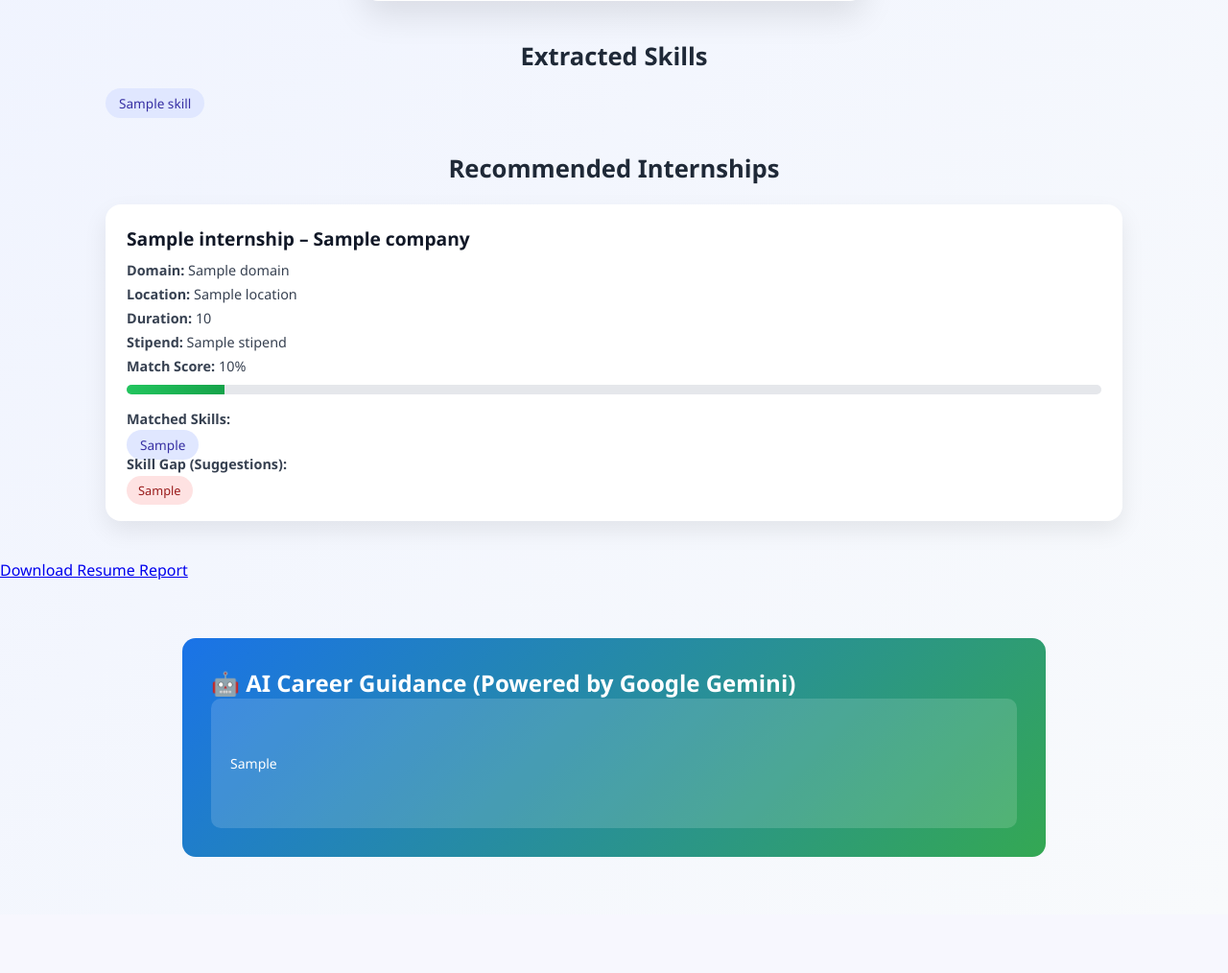
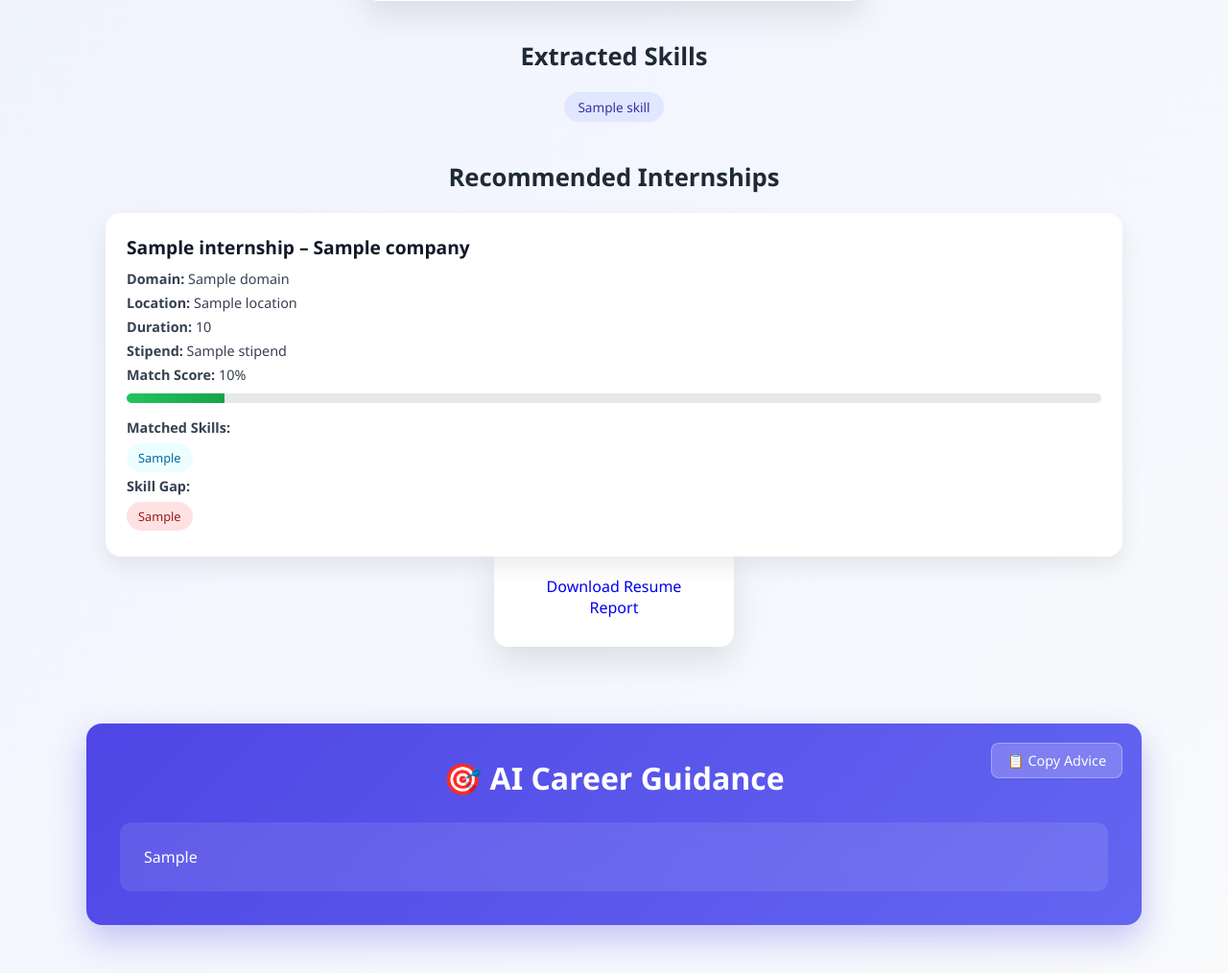
Before and after one commit to Devendra0655/Ai_Internship_Recommender, a Flask app: template templates/index.html in a window 1280 px wide. Shown: the part 666-1680 px from the top of the page at 96% size. Before the commit the page ends 1559 px from the top, so only its background shows below. Run offline with Flask 3, Linux system fonts and the light colour scheme; the template is opened without the code that fills it: most values are stand-ins (such as "Sample title", 1, 10 or a date in 2020).

Commit message:
Update: Add Gemini AI integration and improve UI

```diff
--- a/app.py
+++ b/app.py
@@ -1,27 +1,28 @@
 from resume_utils import extract_skills
-from flask import Flask, render_template, request, send_file
+from flask import Flask, render_template, request, send_file, jsonify
 from recommender import recommend
+from gemini_utils import get_career_advice, get_skill_gap_analysis
 import os
 
 BASE_DIR = os.path.dirname(os.path.abspath(__file__))
 DATASET_PATH = os.path.join(BASE_DIR, "internship.csv")
 
+app = Flask(__name__)
 
-app = Flask(__name__)
 
 @app.route("/", methods=["GET", "POST"])
 def index():
     skills = []
     results = []
+    career_advice = None
 
     if request.method == "POST":
 
-        # Manual skills
         manual_skills = request.form.get("skills")
         if manual_skills:
             skills.extend([s.strip().lower() for s in manual_skills.split(",")])
 
-        # Resume upload
+
         resume = request.files.get("resume")
         if resume and resume.filename.endswith(".pdf"):
             resume_skills = extract_skills(resume)
@@ -29,7 +30,7 @@ def index():
 
         skills = list(set(skills))
 
-        # Filters
+
         filters = {
             "domain": request.form.get("domain"),
             "duration": request.form.get("duration"),
@@ -38,7 +39,54 @@ def index():
 
         results = recommend(skills, DATASET_PATH, filters)
 
-    return render_template("index.html", skills=skills, results=results)
+
+        if results:
+            all_required_skills = set()
+            for result in results:
+                # Assuming each result has a 'required_skills' field
+                if 'required_skills' in result:
+                    all_required_skills.update(result['required_skills'])
+
+            missing_skills = list(all_required_skills - set(skills))
+
+
+            career_advice = get_career_advice(skills, missing_skills)
+
+    return render_template("index.html",
+                           skills=skills,
+                           results=results,
+                           career_advice=career_advice)
+
+
+@app.route("/api/career-advice", methods=["POST"])
+def api_career_advice():
+
+    data = request.get_json()
+    skills = data.get("skills", [])
+    missing_skills = data.get("missing_skills", [])
+
+    advice = get_career_advice(skills, missing_skills)
+
+    return jsonify({
+        "success": True,
+        "advice": advice
+    })
+
+
+@app.route("/api/skill-gap/<int:internship_id>", methods=["POST"])
+def api_skill_gap(internship_id):
+
+    data = request.get_json()
+    user_skills = data.get("user_skills", [])
+    required_skills = data.get("required_skills", [])
+
+    analysis = get_skill_gap_analysis(user_skills, required_skills)
+
+    return jsonify({
+        "success": True,
+        "analysis": analysis,
+        "internship_id": internship_id
+    })
 
 
 @app.route("/download-report")
--- a/static/css/style.css
+++ b/static/css/style.css
@@ -1,4 +1,3 @@
-/* ===== RESET ===== */
 * {
     margin: 0;
     padding: 0;
@@ -12,7 +11,7 @@ body {
     min-height: 100vh;
 }
 
-/* ===== HERO ===== */
+
 .hero {
     background: linear-gradient(120deg, #4f46e5, #6366f1);
     color: #fff;
@@ -40,7 +39,7 @@ body {
     border-radius: 20px;
 }
 
-/* ===== UPLOAD CARD ===== */
+
 .upload-card {
     background: #fff;
     max-width: 520px;
@@ -84,7 +83,7 @@ body {
     transform: translateY(-1px);
 }
 
-/* ===== SECTIONS ===== */
+
 .section {
     max-width: 1100px;
     margin: 40px auto;
@@ -97,7 +96,7 @@ body {
     text-align: center;
 }
 
-/* ===== SKILLS ===== */
+
 .skills {
     display: flex;
     flex-wrap: wrap;
@@ -130,14 +129,14 @@ body {
     font-size: 0.8rem;
 }
 
-/* ===== RESULTS GRID ===== */
+
 .results {
     display: grid;
     grid-template-columns: repeat(auto-fit, minmax(320px, 1fr));
     gap: 25px;
 }
 
-/* ===== INTERNSHIP CARD ===== */
+
 .internship-card {
     background: #fff;
     padding: 22px;
@@ -163,7 +162,7 @@ body {
     color: #374151;
 }
 
-/* ===== PROGRESS BAR ===== */
+
 .progress-bar {
     background: #e5e7eb;
     border-radius: 10px;
@@ -178,7 +177,7 @@ body {
     transition: width 0.5s ease;
 }
 
-/* ===== LOADING ===== */
+
 #loading {
     text-align: center;
     margin-top: 20px;
@@ -202,14 +201,14 @@ body {
     to { transform: rotate(360deg); }
 }
 
-/* ===== RESPONSIVE ===== */
+
 @media (max-width: 600px) {
     .hero h1 {
         font-size: 2rem;
     }
 }
 
-/* ===== SCROLL ANIMATIONS ===== */
+
 .animate {
     opacity: 0;
     transform: translateY(25px);
@@ -249,3 +248,109 @@ body {
     transform: translateY(0);
   }
 }
+
+.career-advice-section {
+    margin: 50px auto;
+    padding: 35px;
+    max-width: 1100px;
+    background: linear-gradient(135deg, #4f46e5, #6366f1);
+    border-radius: 16px;
+    color: white;
+    box-shadow: 0 15px 35px rgba(79, 70, 229, 0.3);
+    animation: fadeSlide 0.8s ease-in-out;
+}
+
+.career-advice-section h2 {
+    font-size: 2rem;
+    margin-bottom: 25px;
+    text-align: center;
+    color: white;
+    font-weight: 700;
+}
+
+.advice-content {
+    background: rgba(255, 255, 255, 0.1);
+    padding: 25px;
+    border-radius: 12px;
+    backdrop-filter: blur(10px);
+}
+
+.advice-content h3 {
+    color: #fef3c7;
+    margin-top: 30px;
+    margin-bottom: 15px;
+    font-size: 1.3rem;
+    font-weight: 600;
+    border-bottom: 2px solid rgba(255, 255, 255, 0.3);
+    padding-bottom: 8px;
+}
+
+.advice-content h3:first-child {
+    margin-top: 0;
+}
+
+.advice-content p {
+    line-height: 1.8;
+    color: #f3f4f6;
+    margin-bottom: 15px;
+    font-size: 0.95rem;
+}
+
+.advice-content ul {
+    margin: 15px 0 25px 0;
+    padding-left: 0;
+    list-style: none;
+}
+
+.advice-content li {
+    padding: 14px 18px;
+    margin-bottom: 12px;
+    background: rgba(255, 255, 255, 0.95);
+    color: #1f2937;
+    border-left: 4px solid #fbbf24;
+    border-radius: 8px;
+    line-height: 1.6;
+    box-shadow: 0 4px 6px rgba(0, 0, 0, 0.1);
+    transition: all 0.3s ease;
+}
+
+.advice-content li:hover {
+    transform: translateX(5px);
+    box-shadow: 0 6px 12px rgba(0, 0, 0, 0.15);
+}
+
+.advice-content strong {
+    color: #4f46e5;
+    font-weight: 600;
+}
+
+.advice-content .error {
+    color: #ef4444;
+    background: #fee2e2;
+    padding: 15px;
+    border-radius: 8px;
+    border-left: 4px solid #dc2626;
+    margin: 20px 0;
+}
+
+.advice-loading {
+    text-align: center;
+    padding: 40px;
+}
+
+.advice-loading .spinner {
+    border-top-color: #fbbf24;
+}
+
+.copy-btn:hover {
+    transform: translateY(-2px);
+    box-shadow: 0 4px 8px rgba(0, 0, 0, 0.2);
+}
+
+.career-advice-section {
+    position: relative;
+}
+
+html {
+    scroll-behavior: smooth;
+}
--- a/static/js/main.js
+++ b/static/js/main.js
@@ -1,4 +1,3 @@
-// ===== SCROLL ANIMATIONS =====
 const observer = new IntersectionObserver(entries => {
     entries.forEach(entry => {
         if (entry.isIntersecting) {
@@ -8,3 +7,77 @@ const observer = new IntersectionObserver(entries => {
 }, { threshold: 0.1 });
 
 document.querySelectorAll(".animate").forEach(el => observer.observe(el));
+
+window.addEventListener('load', () => {
+    const careerAdvice = document.querySelector('.career-advice-section');
+    if (careerAdvice) {
+        setTimeout(() => {
+            careerAdvice.scrollIntoView({
+                behavior: 'smooth',
+                block: 'center'
+            });
+        }, 500);
+    }
+});
+
+const form = document.querySelector('form');
+const submitBtn = document.querySelector('button[type="submit"]');
+
+if (form && submitBtn) {
+    form.addEventListener('submit', () => {
+        submitBtn.innerHTML = '<div class="spinner" style="width: 20px; height: 20px; border-width: 3px; display: inline-block; margin-right: 8px;"></div>Analyzing...';
+        submitBtn.disabled = true;
+    });
+}
+
+window.addEventListener('load', () => {
+    const progressBars = document.querySelectorAll('.progress-fill');
+    progressBars.forEach(bar => {
+        const width = bar.style.width;
+        bar.style.width = '0%';
+        setTimeout(() => {
+            bar.style.width = width;
+        }, 300);
+    });
+});
+
+const careerAdviceSection = document.querySelector('.career-advice-section');
+if (careerAdviceSection) {
+    const copyBtn = document.createElement('button');
+    copyBtn.innerHTML = '📋 Copy Advice';
+    copyBtn.className = 'copy-btn';
+    copyBtn.style.cssText = `
+        position: absolute;
+        top: 20px;
+        right: 20px;
+        background: rgba(255, 255, 255, 0.2);
+        color: white;
+        border: 1px solid rgba(255, 255, 255, 0.3);
+        padding: 8px 16px;
+        border-radius: 8px;
+        cursor: pointer;
+        font-size: 0.9rem;
+        transition: all 0.3s ease;
+    `;
+
+    copyBtn.addEventListener('mouseenter', () => {
+        copyBtn.style.background = 'rgba(255, 255, 255, 0.3)';
+    });
+
+    copyBtn.addEventListener('mouseleave', () => {
+        copyBtn.style.background = 'rgba(255, 255, 255, 0.2)';
+    });
+
+    copyBtn.addEventListener('click', () => {
+        const adviceText = document.querySelector('.advice-content').innerText;
+        navigator.clipboard.writeText(adviceText).then(() => {
+            copyBtn.innerHTML = '✅ Copied!';
+            setTimeout(() => {
+                copyBtn.innerHTML = '📋 Copy Advice';
+            }, 2000);
+        });
+    });
+
+    careerAdviceSection.style.position = 'relative';
+    careerAdviceSection.appendChild(copyBtn);
+}
--- a/templates/index.html
+++ b/templates/index.html
@@ -33,9 +33,11 @@
 {% if skills %}
 <div class="section">
 <h2>Extracted Skills</h2>
+<div class="skills">
 {% for s in skills %}
 <span class="skill-chip">{{ s }}</span>
 {% endfor %}
+</div>
 </div>
 {% endif %}
 
@@ -43,8 +45,9 @@
 <div class="section">
 <h2>Recommended Internships</h2>
 
+<div class="results">
 {% for internship in results %}
-<div class="internship-card">
+<div class="internship-card animate">
 
 <h3>{{ internship.title }} – {{ internship.company }}</h3>
 
@@ -59,30 +62,38 @@
 </div>
 
 <p><strong>Matched Skills:</strong></p>
+<div style="margin: 10px 0;">
 {% for s in internship.matched_skills %}
-<span class="skill-chip">{{ s }}</span>
+<span class="skill-tag">{{ s }}</span>
 {% endfor %}
+</div>
 
-<p><strong>Skill Gap (Suggestions):</strong></p>
+<p><strong>Skill Gap:</strong></p>
+<div style="margin: 10px 0;">
 {% for s in internship.missing_skills %}
 <span class="skill-gap">{{ s }}</span>
 {% endfor %}
+</div>
 
 </div>
 {% endfor %}
 </div>
 
-<a href="/download-report" class="download-btn">Download Resume Report</a>
+<div style="text-align: center; margin-top: 30px;">
+<a href="/download-report" class="upload-card button" style="display: inline-block; text-decoration: none; max-width: 250px;">Download Resume Report</a>
+</div>
+
+</div>
 {% endif %}
 
-<!-- AI Career Guidance Section -->
-<section class="ai-section">
-    <h2>🤖 AI Career Guidance (Powered by Google Gemini)</h2>
-    <div class="ai-card">
-        <pre>{{ career_advice }}</pre>
+{% if career_advice %}
+<div class="career-advice-section animate">
+    <h2>🎯 AI Career Guidance</h2>
+    <div class="advice-content">
+        {{ career_advice | safe }}
     </div>
-</section>
-
+</div>
+{% endif %}
 
 <script src="{{ url_for('static', filename='js/main.js') }}"></script>
 </body>
```
Also changed, not shown: gemini_utils.py (+115 -8 lines), recommender.py (+3 -4 lines), test_gemini.py (added, +17 -0 lines), 1 other file.
